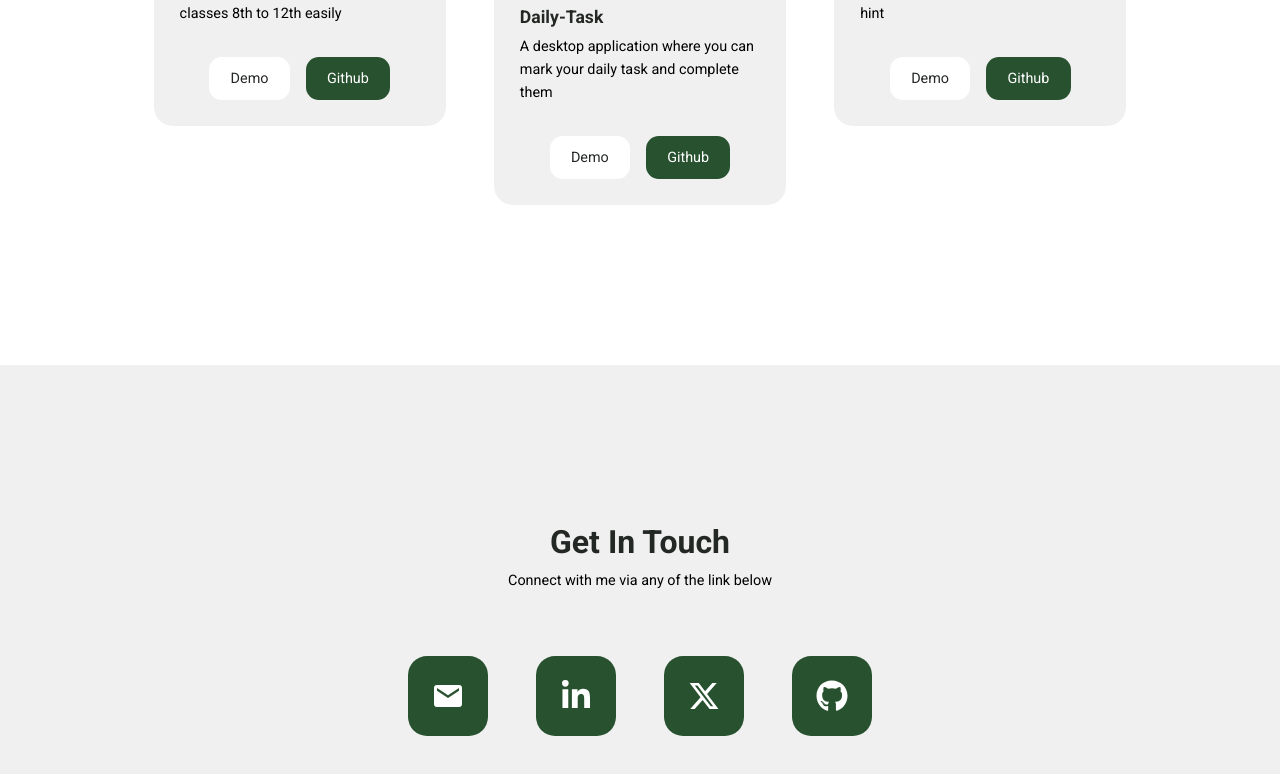
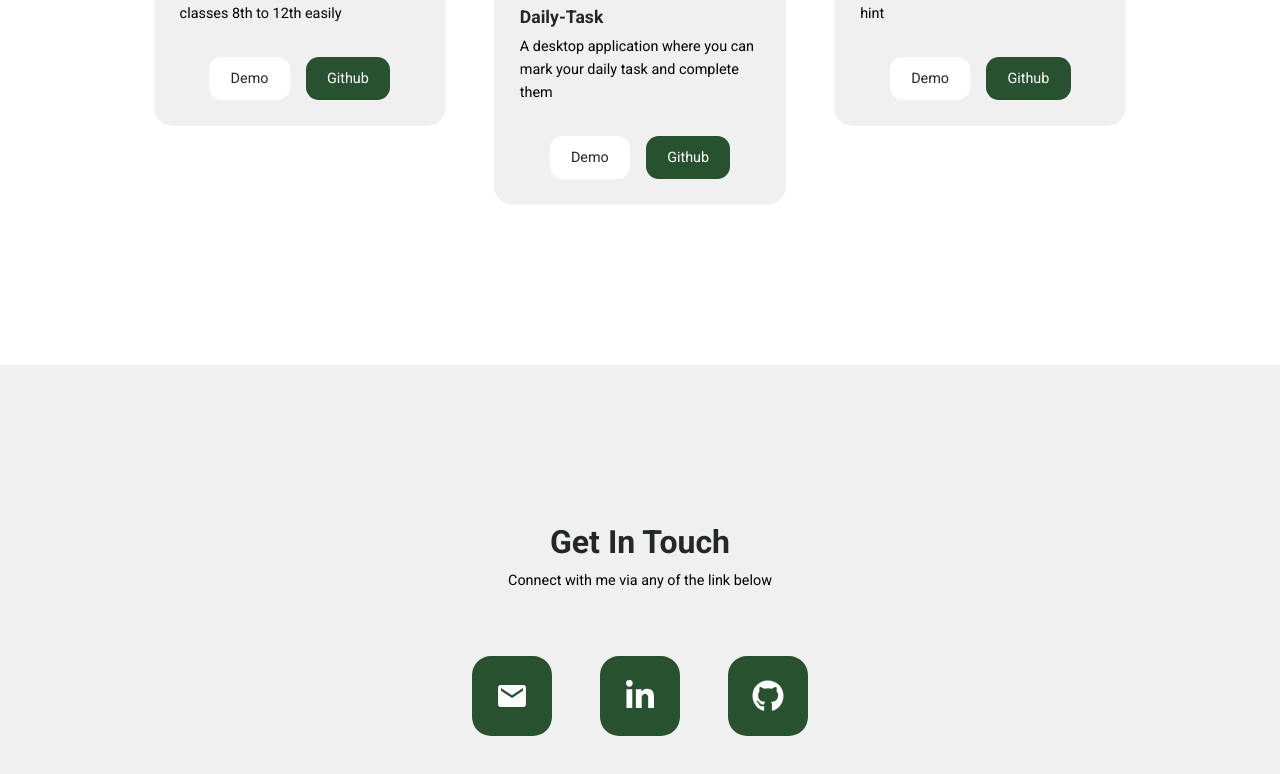
Before and after one commit to Anurag41682/Portfolio_2.0, a React (Vite) app: page / in a window 1280 px wide. Shown: the part 2698-3472 px from the top of the page. Built offline with nearby package versions, Linux system fonts and the light colour scheme.

Commit message:
Removed X from Contact

```diff
--- a/src/section/contact/data.tsx
+++ b/src/section/contact/data.tsx
@@ -10,7 +10,7 @@ const data = [
     icon: <FaLinkedinIn />,
     link: "https://www.linkedin.com/in/anurag41682/",
   },
-  { id: 3, icon: <FaXTwitter />, link: "https://x.com/Anur4g_Yadav" },
+  // { id: 3, icon: <FaXTwitter />, link: "https://x.com/Anur4g_Yadav" },
   { id: 4, icon: <FaGithub />, link: "https://github.com/Anurag41682" },
 ];
 
```
